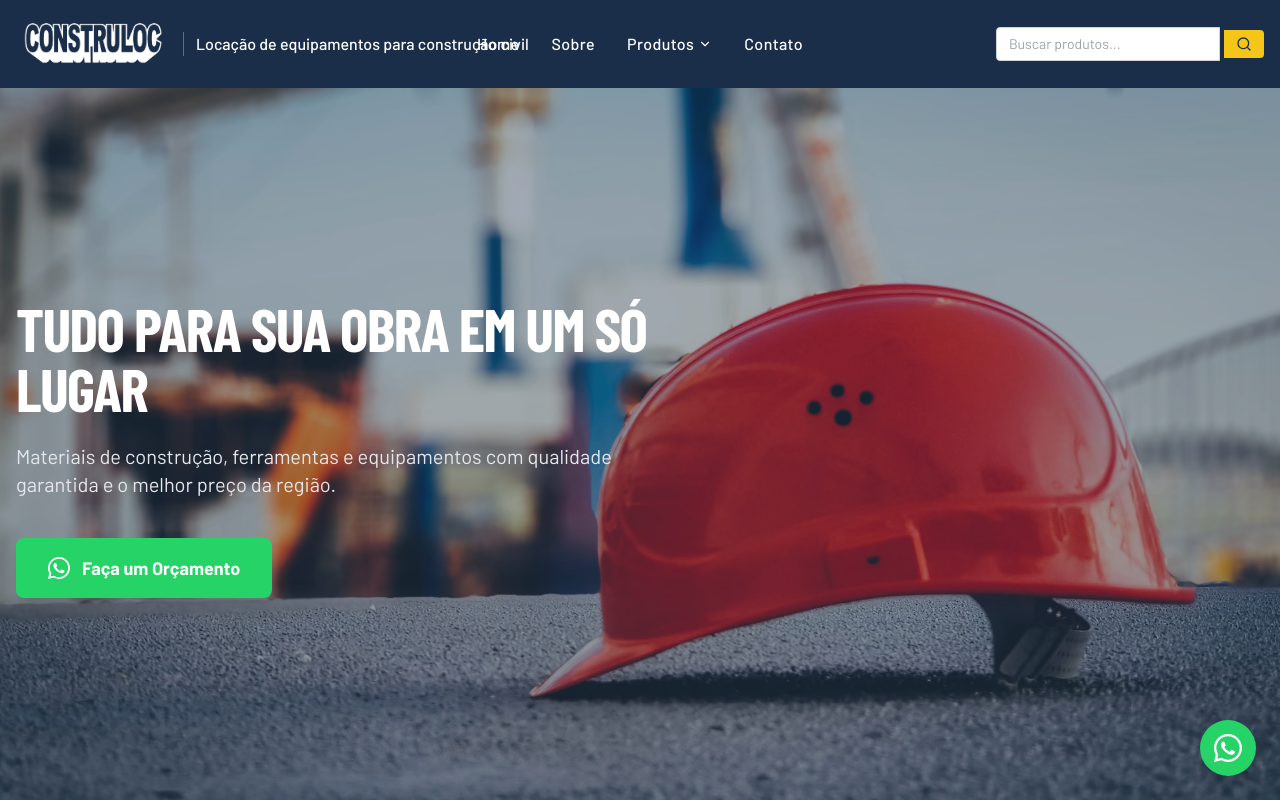
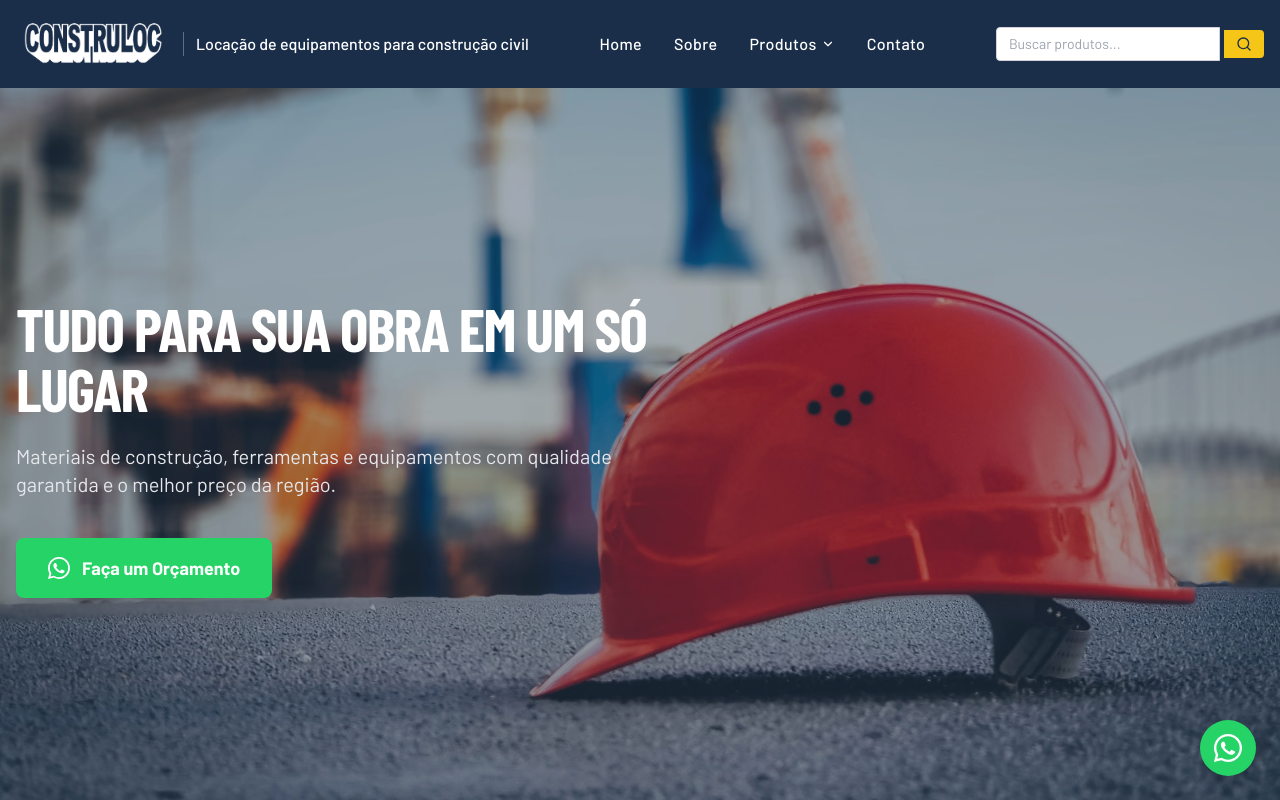
Before and after one commit to lucasbetti-ctrl/site-construloc, a Next.js app: page / in a window 1280 px wide. Shown: the top 800 px of the page. Built offline with nearby package versions, Linux system fonts and the light colour scheme; a web font is replaced by a local one.

Commit message:
fix: corrige sobreposicao do menu com slogan do header em telas medias
O menu desktop usava position absolute centralizado, o que fazia os
links sobrepor o slogan ao lado da logo em resolucoes intermediarias.
Agora o menu ocupa o espaco flex real entre logo e busca.

```diff
--- a/components/layout/Header.tsx
+++ b/components/layout/Header.tsx
@@ -71,7 +71,7 @@ export default function Header() {
 
           {/* Links desktop */}
           <ul
-            className="hidden lg:flex items-center gap-2 absolute left-1/2 top-1/2 -translate-x-1/2 -translate-y-1/2"
+            className="hidden lg:flex items-center gap-2 flex-1 justify-center min-w-0"
             role="list"
           >
             <li>
```
